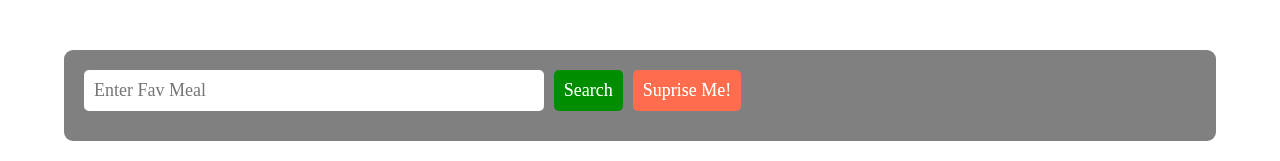
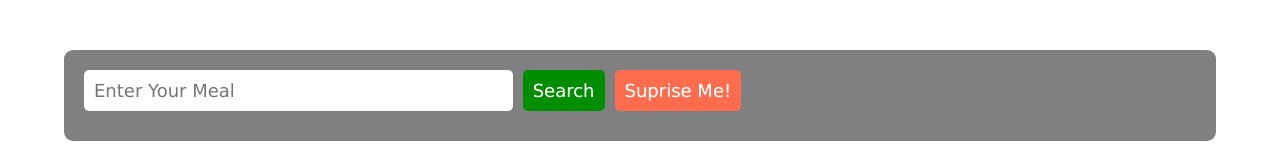
Before and after one commit to Empire688682/Meal-App, a React (Vite) app: page / in a window 1280 px wide. Shown: the top 161 px of the page. Built offline with nearby package versions, Linux system fonts and the light colour scheme; no server answers.

Commit message:
new update

```diff
--- a/src/App.css
+++ b/src/App.css
@@ -27,7 +27,6 @@ form input{
   margin-right: 10px;
   padding: 10px;
   font-size: 18px;
-  font-family: cursive;
   outline: none;
   border: none;
   border-radius: 5px;
@@ -37,7 +36,6 @@ form button{
   margin-bottom: 10px;
   padding: 10px;
   font-size: 18px;
-  font-family: cursive;
   outline: none;
   border: none;
   border-radius: 5px;
--- a/src/Component/Search.jsx
+++ b/src/Component/Search.jsx
@@ -28,7 +28,7 @@ const Search = () => {
     <section>
       <div className="form-container">
         <form onSubmit={handleSubmit}>
-            <input type="text" placeholder='Enter Fav Meal' value={text} onChange={handleOnchange}/>
+            <input type="text" placeholder='Enter Your Meal' value={text} onChange={handleOnchange}/>
             <button type='submit' className='btn'>Search</button>
             <button className='sup-btn' onClick={handleFetchRandomMeals}>Suprise Me!</button>
         </form>
```
